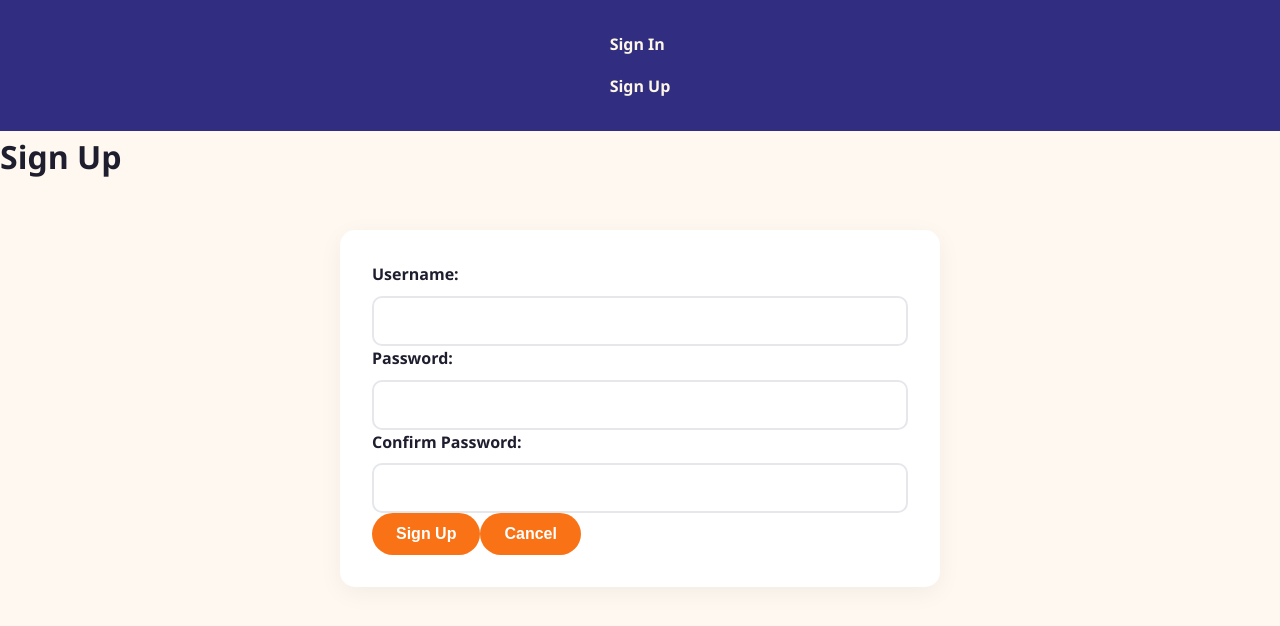
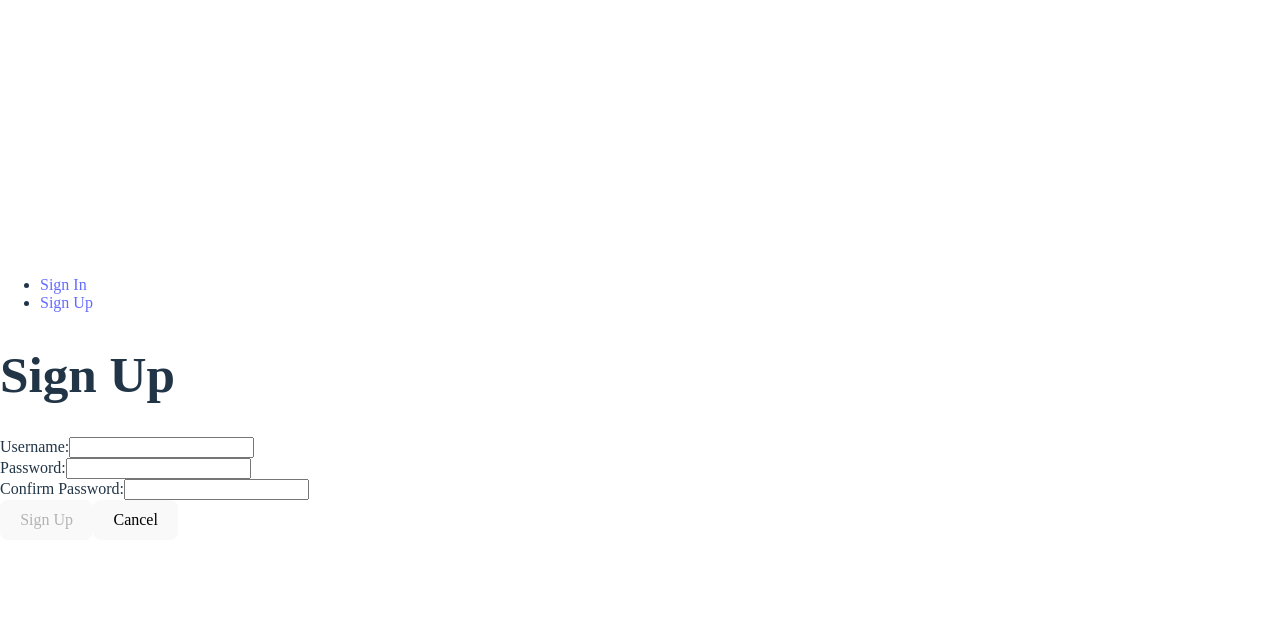
Before and after one commit to RhiRobson/Unit-3-Project-Frontend, a React (Vite) app: page /sign-up in a window 1280 px wide. Shown: the top 626 px of the page. Built offline with nearby package versions, Linux system fonts and the light colour scheme; no server answers.

Commit message:
routes and fuctionality mostly completed for goals, comments and updates

```diff
--- a/src/App.jsx
+++ b/src/App.jsx
@@ -10,6 +10,8 @@ import Motivation from './components/Motivation/Motivation';
 import GoalList from './components/GoalList/GoalList';
 import GoalDetails from './components/GoalDetails/GoalDetails';
 import GoalForm from './components/GoalForm/GoalForm';
+import CommentForm from './components/CommentForm/CommentForm';
+
 import * as goalService from './services/goalService';
 
 
@@ -66,6 +68,9 @@ const App = () => {
             <Route
               path='/goals/:goalId/edit'
               element={<GoalForm handleUpdateGoal={handleUpdateGoal}/>}/>
+            <Route
+              path='/goals/:goalId/comments/:commentId/edit'
+              element={<CommentForm />}/>
           </>
         ) : (
           <>
--- a/src/components/CommentForm/CommentForm.jsx
+++ b/src/components/CommentForm/CommentForm.jsx
@@ -1,7 +1,13 @@
-import { useState } from 'react';
+import { useState, useEffect } from 'react';
+import { useParams, useNavigate } from 'react-router';
+
+import * as goalService from '../../services/goalService';
 
 const CommentForm = (props) => {
+
   const [formData, setFormData] = useState({ text: '' });
+  const { goalId, commentId } = useParams();
+  const navigate = useNavigate();
 
   const handleChange = (evt) => {
     setFormData({ ...formData, [evt.target.name]: evt.target.value });
@@ -9,9 +15,25 @@ const CommentForm = (props) => {
 
   const handleSubmit = (evt) => {
     evt.preventDefault();
-    props.handleAddComment(formData);
+    if (goalId && commentId) {
+      goalService.updateComment(goalId, commentId, formData);
+      navigate(`/goals/${goalId}`);
+    } else {
+      props.handleAddComment(formData);
+    }
     setFormData({ text: '' });
   };
+
+
+  useEffect(() => {
+    const fetchGoal = async () => {
+      const goalData = await goalService.show(goalId);
+      setFormData(goalData.comments.find((comment) => comment._id === commentId));
+    };
+    if (goalId && commentId) fetchGoal();
+  }, [goalId, commentId]);
+
+
 
   return (
     <form onSubmit={handleSubmit}>
--- a/src/components/GoalDetails/GoalDetails.jsx
+++ b/src/components/GoalDetails/GoalDetails.jsx
@@ -103,7 +103,7 @@ const GoalDetails = (props) => {
                      ${new Date(comment.createdAt).toLocaleDateString('en-GB')}`}
                     </p>
                     <>
-                    <Link to={`/goals.comment/${comment._id}/edit`}><button><p>Edit</p></button></Link>
+                    <Link to={`/goals/${goalId}/comments/${comment._id}/edit`}><button><p>Edit</p></button></Link>
                     <button onClick={() => handleDeleteComment(comment._id)}>Delete</button>
                     </>
                 </header>
--- a/src/index.css
+++ b/src/index.css
@@ -1,4 +1,59 @@
-* {
+a {
+  font-weight: 500;
+  color: #646cff;
+  text-decoration: inherit;
+}
+a:hover {
+  color: #535bf2;
+}
+
+body {
+  margin: 0;
+  display: flex;
+  place-items: center;
+  min-width: 320px;
+  min-height: 100vh;
+}
+
+h1 {
+  font-size: 3.2em;
+  line-height: 1.1;
+}
+
+button {
+  border-radius: 8px;
+  border: 1px solid transparent;
+  padding: 0.6em 1.2em;
+  font-size: 1em;
+  font-weight: 500;
+  font-family: inherit;
+  background-color: #1a1a1a;
+  cursor: pointer;
+  transition: border-color 0.25s;
+}
+button:hover {
+  border-color: #646cff;
+}
+button:focus,
+button:focus-visible {
+  outline: 4px auto -webkit-focus-ring-color;
+}
+
+@media (prefers-color-scheme: light) {
+  :root {
+    color: #213547;
+    background-color: #ffffff;
+  }
+  a:hover {
+    color: #747bff;
+  }
+  button {
+    background-color: #f9f9f9;
+  }
+}
+
+
+/* {
   margin: 0;
   padding: 0;
   box-sizing: border-box;
@@ -11,14 +66,14 @@ html, body {
   line-height: 1.6;
 }
 
-/* Main container */
+Main container
 .container {
   max-width: 1200px;
   margin: 0 auto;
   padding: 2rem;
 }
 
-/* Header */
+ Header
 header {
   background-color: #1e1e2f;
   color: #fef6e4;
@@ -39,7 +94,7 @@ header p {
   color: #ffedd5;
 }
 
-/* Navigation */
+/* Navigation
 nav {
   background-color: #312e81;
   display: flex;
@@ -65,7 +120,7 @@ li {
   margin: 1rem 0;
 }
 
-/* Hero Section */
+/* Hero Section
 .hero {
   text-align: center;
   padding: 4rem 2rem;
@@ -88,7 +143,7 @@ li {
   margin: 0 auto;
 }
 
-/* Buttons */
+/* Buttons
 .button {
   display: inline-block;
   background-color: #1e1e2f;
@@ -107,7 +162,7 @@ li {
 }
 
 
-/* Cards */
+/* Cards
 .cards {
   display: grid;
   grid-template-columns: repeat(auto-fit, minmax(280px, 1fr));
@@ -149,7 +204,7 @@ footer {
   font-size: 0.9rem;
 }
 
-/* Form Styles */
+/* Form Styles
 form {
   background-color: #fff;
   padding: 2rem;
@@ -218,3 +273,4 @@ button {
 button:hover {
   background-color: #ea580c;
 }
+*/
--- a/src/services/goalService.js
+++ b/src/services/goalService.js
@@ -130,6 +130,22 @@ const index = async () => {
     }
   };
 
+  const updateComment = async (goalId, commentId, commentFormData) => {
+    try {
+      const res = await fetch(`${BASE_URL}/${goalId}/comments/${commentId}`, {
+        method: 'PUT',
+        headers: {
+          Authorization: `Bearer ${localStorage.getItem('token')}`,
+          'Content-Type': 'application/json',
+        },
+        body: JSON.stringify(commentFormData),
+      });
+      return res.json();
+    } catch (error) {
+      console.log(error);
+    }
+  };
+
 
   export {
     index,
@@ -141,4 +157,5 @@ const index = async () => {
     updateGoal,
     deleteComment,
     deleteInformation,
+    updateComment,
   };
```
